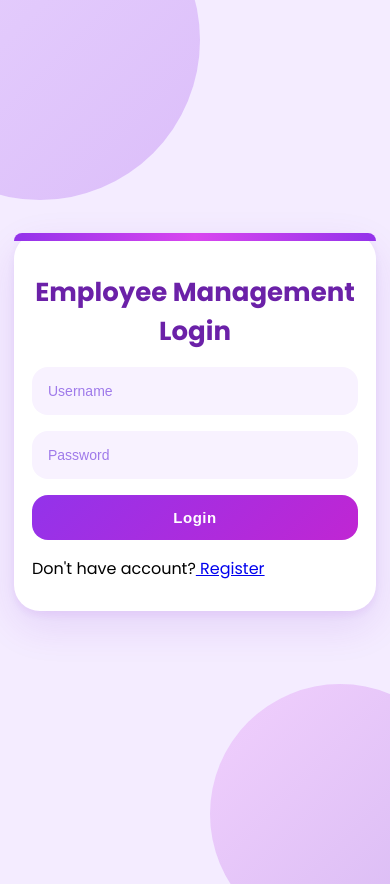
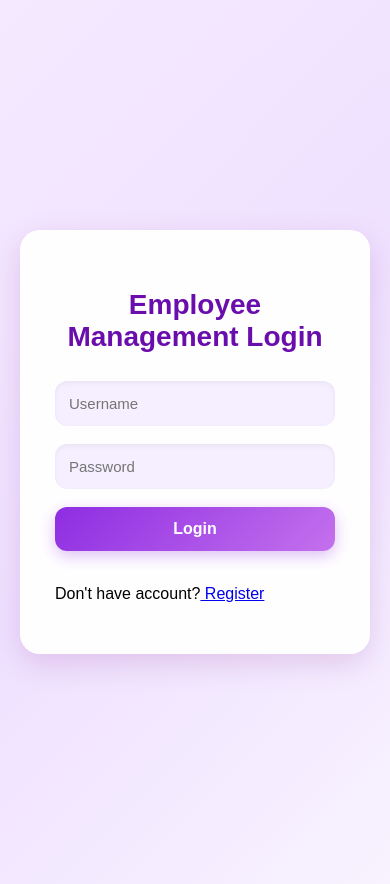
Before and after one commit to aaminah26/employee-app, a React (Vite) app: page / in a window 390 px wide. Before the commit the page ends 844 px from the top, so only its background shows below. Built offline with nearby package versions, Linux system fonts and the light colour scheme.

Commit message:
changes in frontend

```diff
--- a/src/App.css
+++ b/src/App.css
@@ -1,47 +1,11 @@
-@import url('https://fonts.googleapis.com/css2?family=Poppins:wght@300;400;500;600;700&display=swap');
-
-*{
+body{
   margin:0;
-  padding:0;
-  box-sizing:border-box;
+  font-family:'Poppins', Arial, sans-serif;
+  background:linear-gradient(135deg,#f5e9ff,#efe1ff,#f8f3ff);
+  min-height:100vh;
 }
 
-body{
-  font-family:'Poppins',sans-serif;
-  min-height:100vh;
-  background:#f4ecff;
-  overflow-x:hidden;
-  position:relative;
-}
-
-/* Background Shapes */
-body::before,
-body::after{
-  content:"";
-  position:fixed;
-  border-radius:50%;
-  z-index:-1;
-}
-
-body::before{
-  width:320px;
-  height:320px;
-  background:linear-gradient(135deg,#c084fc,#9333ea);
-  top:-120px;
-  left:-120px;
-  opacity:0.25;
-}
-
-body::after{
-  width:260px;
-  height:260px;
-  background:linear-gradient(135deg,#e879f9,#7e22ce);
-  bottom:-100px;
-  right:-80px;
-  opacity:0.25;
-}
-
-/* Container */
+/* Center Container */
 .container{
   display:flex;
   justify-content:center;
@@ -50,241 +14,127 @@ body::after{
   padding:20px;
 }
 
-/* Modern Form */
+/* Form Styling */
 form{
-  width:100%;
-  max-width:420px;
-  background:#ffffff;
-  border-radius:30px;
-  padding:40px 28px;
+  background:rgba(255,255,255,0.95);
+  padding:35px;
+  width:380px;
+  border-radius:20px;
   display:flex;
   flex-direction:column;
-  gap:20px;
-  position:relative;
-  box-shadow:
-    0 15px 40px rgba(126,34,206,0.12),
-    0 4px 10px rgba(126,34,206,0.08);
-}
-
-/* Purple Top Line */
-form::before{
-  content:"";
-  position:absolute;
-  top:0;
-  left:0;
-  width:100%;
-  height:8px;
-  border-radius:30px 30px 0 0;
-  background:linear-gradient(90deg,#9333ea,#d946ef,#9333ea);
+  gap:18px;
+  box-shadow:0 10px 30px rgba(128,0,128,0.15);
+  backdrop-filter:blur(10px);
 }
 
 /* Heading */
 form h2{
   text-align:center;
-  color:#6b21a8;
-  font-size:30px;
-  font-weight:700;
-  margin-top:10px;
+  color:#6a0dad;
+  margin-bottom:10px;
+  font-size:28px;
 }
 
-/* Inputs */
-input,
-textarea,
-select{
-  width:100%;
-  padding:15px 18px;
+/* Input Fields */
+input{
+  padding:14px;
   border:none;
-  border-radius:16px;
-  background:#f8f2ff;
+  outline:none;
+  border-radius:12px;
+  background:#f6efff;
   font-size:15px;
-  color:#4b145f;
-  transition:0.3s ease;
-  border:2px solid transparent;
+  transition:0.3s;
+  box-shadow:inset 0 2px 5px rgba(0,0,0,0.05);
 }
 
-input::placeholder,
-textarea::placeholder{
-  color:#9f7aea;
+input:focus{
+  background:white;
+  border:2px solid #b266ff;
+  box-shadow:0 0 10px rgba(178,102,255,0.3);
 }
 
-input:focus,
-textarea:focus,
-select:focus{
-  background:#fff;
-  border-color:#a855f7;
-  box-shadow:0 0 0 5px rgba(168,85,247,0.12);
-  transform:translateY(-1px);
-}
-
-/* Button */
+/* Buttons */
 button{
+  padding:13px;
   border:none;
-  border-radius:16px;
-  padding:15px;
-  background:linear-gradient(135deg,#9333ea,#c026d3);
+  border-radius:12px;
+  background:linear-gradient(135deg,#8e2de2,#c471ed);
   color:white;
   font-size:16px;
-  font-weight:600;
+  font-weight:bold;
   cursor:pointer;
-  transition:0.3s ease;
-  letter-spacing:0.5px;
+  transition:0.3s;
+  box-shadow:0 5px 15px rgba(142,45,226,0.3);
 }
 
 button:hover{
-  transform:translateY(-3px);
-  box-shadow:0 12px 22px rgba(147,51,234,0.28);
+  transform:translateY(-2px);
+  background:linear-gradient(135deg,#7b1fd3,#b85be8);
+  box-shadow:0 8px 20px rgba(142,45,226,0.4);
 }
 
-/* Dashboard Layout */
+/* Page Layout */
 .page{
-  padding:25px;
-}
-
-/* Topbar */
-.topbar{
-  background:white;
-  border-radius:24px;
-  padding:20px 24px;
-  display:flex;
-  justify-content:space-between;
-  align-items:center;
-  margin-bottom:25px;
-  box-shadow:0 8px 24px rgba(147,51,234,0.08);
-  border:1px solid #f0e4ff;
-}
-
-.topbar h1{
-  color:#6b21a8;
-  font-size:24px;
+  padding:40px;
 }
 
 /* Cards */
 .card{
   background:white;
-  border-radius:24px;
-  padding:24px;
+  padding:25px;
   margin-bottom:20px;
-  position:relative;
-  overflow:hidden;
-  box-shadow:0 8px 24px rgba(147,51,234,0.08);
-  transition:0.3s ease;
-  border:1px solid #f3e8ff;
-}
-
-/* Card Glow */
-.card::before{
-  content:"";
-  position:absolute;
-  top:-40px;
-  right:-40px;
-  width:120px;
-  height:120px;
-  background:rgba(192,132,252,0.15);
-  border-radius:50%;
+  border-radius:18px;
+  box-shadow:0 8px 20px rgba(128,0,128,0.08);
+  transition:0.3s;
+  border-left:6px solid #b266ff;
 }
 
 .card:hover{
-  transform:translateY(-5px);
-  box-shadow:0 14px 30px rgba(147,51,234,0.14);
+  transform:translateY(-3px);
+  box-shadow:0 12px 25px rgba(128,0,128,0.15);
 }
 
-.card h3{
-  color:#7e22ce;
-  margin-bottom:10px;
-  position:relative;
-  z-index:1;
-}
-
-.card p{
-  color:#6b7280;
-  line-height:1.7;
-  position:relative;
-  z-index:1;
+/* Topbar */
+.topbar{
+  display:flex;
+  justify-content:space-between;
+  align-items:center;
+  margin-bottom:30px;
+  background:white;
+  padding:20px;
+  border-radius:18px;
+  box-shadow:0 5px 15px rgba(128,0,128,0.08);
 }
 
 /* Action Buttons */
 .actions{
   display:flex;
   gap:12px;
-  flex-wrap:wrap;
 }
 
+/* Secondary Buttons */
 .actions button{
-  padding:11px 18px;
+  padding:10px 16px;
   font-size:14px;
-  border-radius:14px;
 }
 
 /* Delete Button */
 .actions button:last-child{
-  background:linear-gradient(135deg,#ff4d8d,#ff006e);
+  background:linear-gradient(135deg,#ff4b91,#ff6fa5);
 }
 
 .actions button:last-child:hover{
-  box-shadow:0 10px 20px rgba(255,0,110,0.25);
+  background:linear-gradient(135deg,#ff2e7a,#ff5c99);
 }
 
-/* Mobile Responsive */
-@media(max-width:768px){
-
-  .page{
-    padding:16px;
+/* Responsive */
+@media(max-width:500px){
+  form{
+    width:100%;
   }
 
   .topbar{
     flex-direction:column;
-    align-items:flex-start;
     gap:15px;
-    padding:18px;
   }
-
-  .actions{
-    width:100%;
-  }
-
-  .actions button{
-    flex:1;
-  }
-
-  form{
-    padding:35px 22px;
-    border-radius:26px;
-  }
-}
-
-@media(max-width:500px){
-
-  .container{
-    padding:14px;
-  }
-
-  form{
-    max-width:100%;
-    padding:30px 18px;
-    gap:16px;
-  }
-
-  form h2{
-    font-size:26px;
-  }
-
-  input,
-  textarea,
-  select{
-    padding:14px;
-    font-size:14px;
-  }
-
-  button{
-    padding:14px;
-    font-size:15px;
-  }
-
-  .card{
-    padding:20px;
-  }
-
-  .topbar h1{
-    font-size:20px;
-  }
-}
+}                     give mobile friendly purple colour stylist css based on this
```
